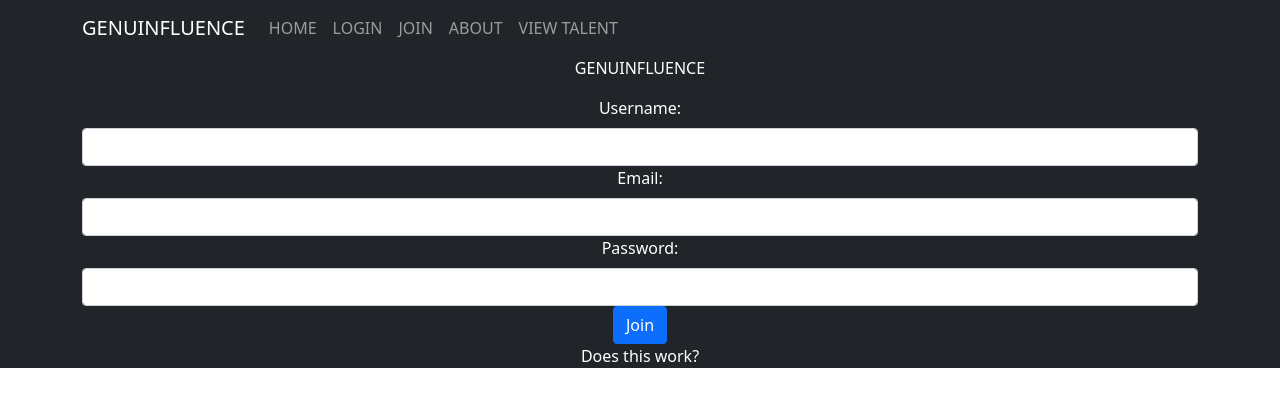
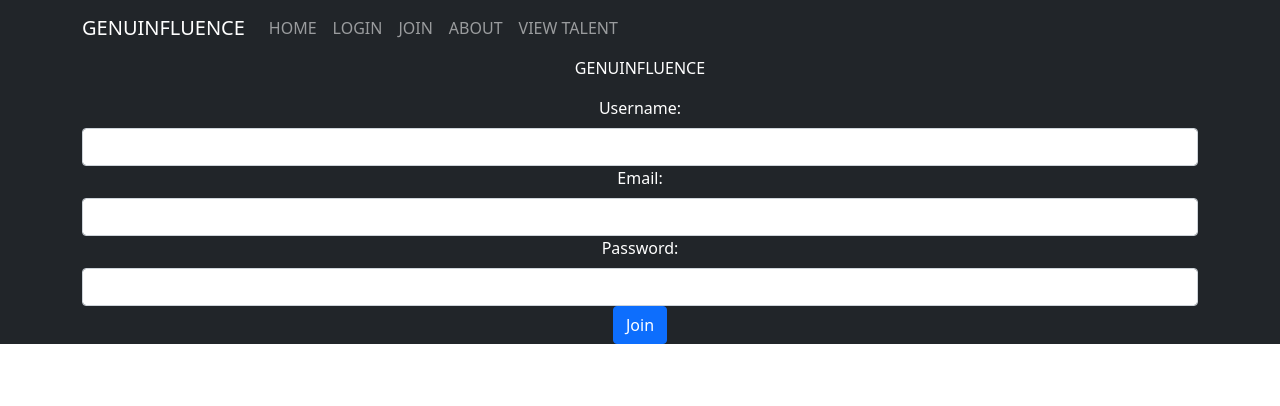
Before and after one commit to elizparisi/genuinfluence, a React (Create React App) app: page / in a window 1280 px wide. Shown: the top 406 px of the page. Built offline with nearby package versions, Linux system fonts and the light colour scheme.

Commit message:
import container, from, button from bootstrap

```diff
--- a/src/components/SigninForm.js
+++ b/src/components/SigninForm.js
@@ -1,11 +1,12 @@
 import React from 'react'
+import {Container, Form, Button} from 'react-bootstrap'
 
 class SigninForm extends React.Component {
 
   render() {
     return (
       <div>
-        <p>Does this work?</p>
+
       </div>
     )
   }
```
